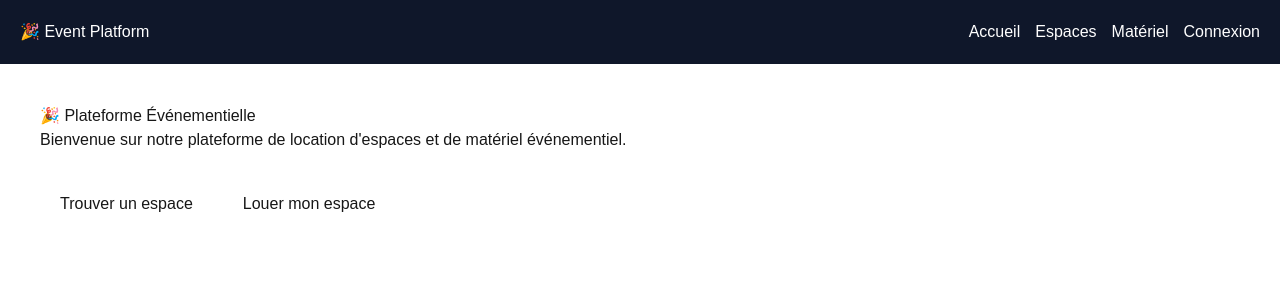
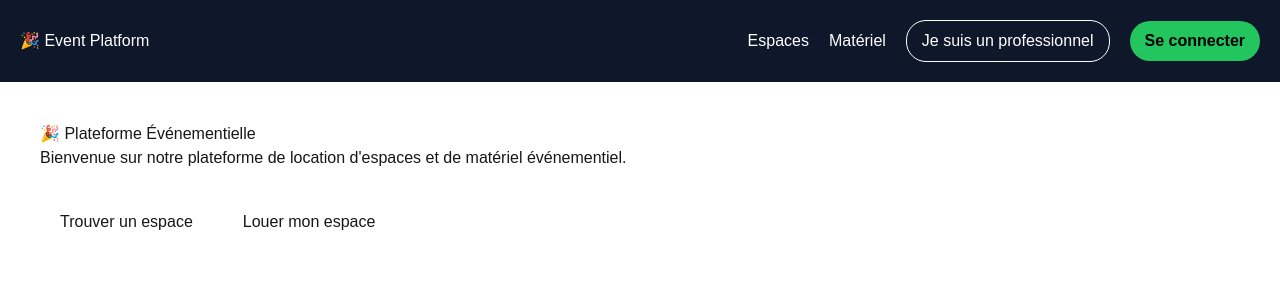
Before and after one commit to sara16g/event-platform, a Next.js app: page / in a window 1280 px wide. Shown: the top 300 px of the page. Built offline with nearby package versions, Linux system fonts and the light colour scheme.

Commit message:
add header

```diff
--- a/app/components/Header.tsx
+++ b/app/components/Header.tsx
@@ -1,4 +1,4 @@
-export default function Header() {
+/*export default function Header() {
   return (
     <header style={{
       display: "flex",
@@ -17,4 +17,54 @@ export default function Header() {
       </nav>
     </header>
   );
+}*/
+export default function Header() {
+  return (
+    <header
+      style={{
+        display: "flex",
+        justifyContent: "space-between",
+        alignItems: "center",
+        padding: "20px",
+        background: "#0f172a",
+        color: "white",
+      }}
+    >
+      {/* LOGO */}
+      <h2>🎉 Event Platform</h2>
+
+      {/* NAVIGATION */}
+      <nav style={{ display: "flex", alignItems: "center", gap: "20px" }}>
+        <a href="/spaces" style={{ color: "white" }}>Espaces</a>
+        <a href="/equipment" style={{ color: "white" }}>Matériel</a>
+
+        {/* BOUTON PRO */}
+        <a
+          href="/pro"
+          style={{
+            padding: "8px 15px",
+            border: "1px solid white",
+            borderRadius: "20px",
+            color: "white",
+          }}
+        >
+          Je suis un professionnel
+        </a>
+
+        {/* CONNEXION */}
+        <a
+          href="/login"
+          style={{
+            padding: "8px 15px",
+            background: "#22c55e",
+            borderRadius: "20px",
+            color: "black",
+            fontWeight: "bold",
+          }}
+        >
+          Se connecter
+        </a>
+      </nav>
+    </header>
+  );
 }
```
